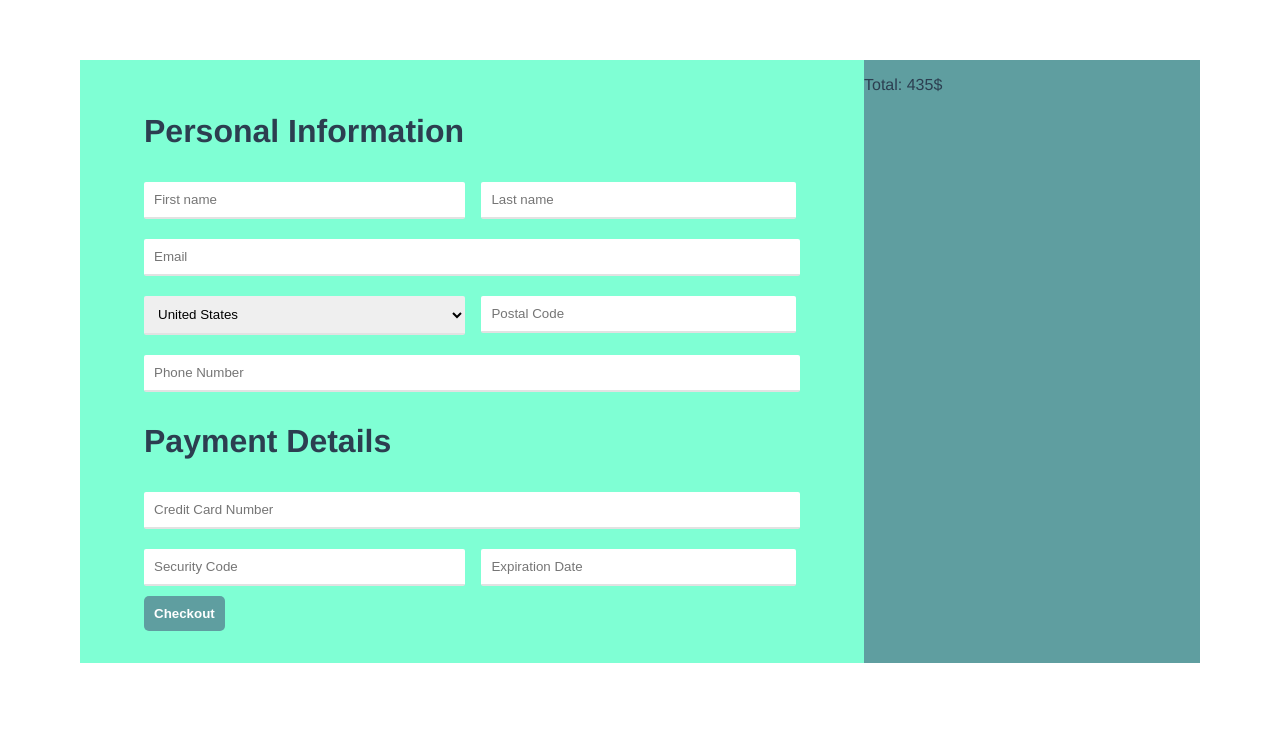
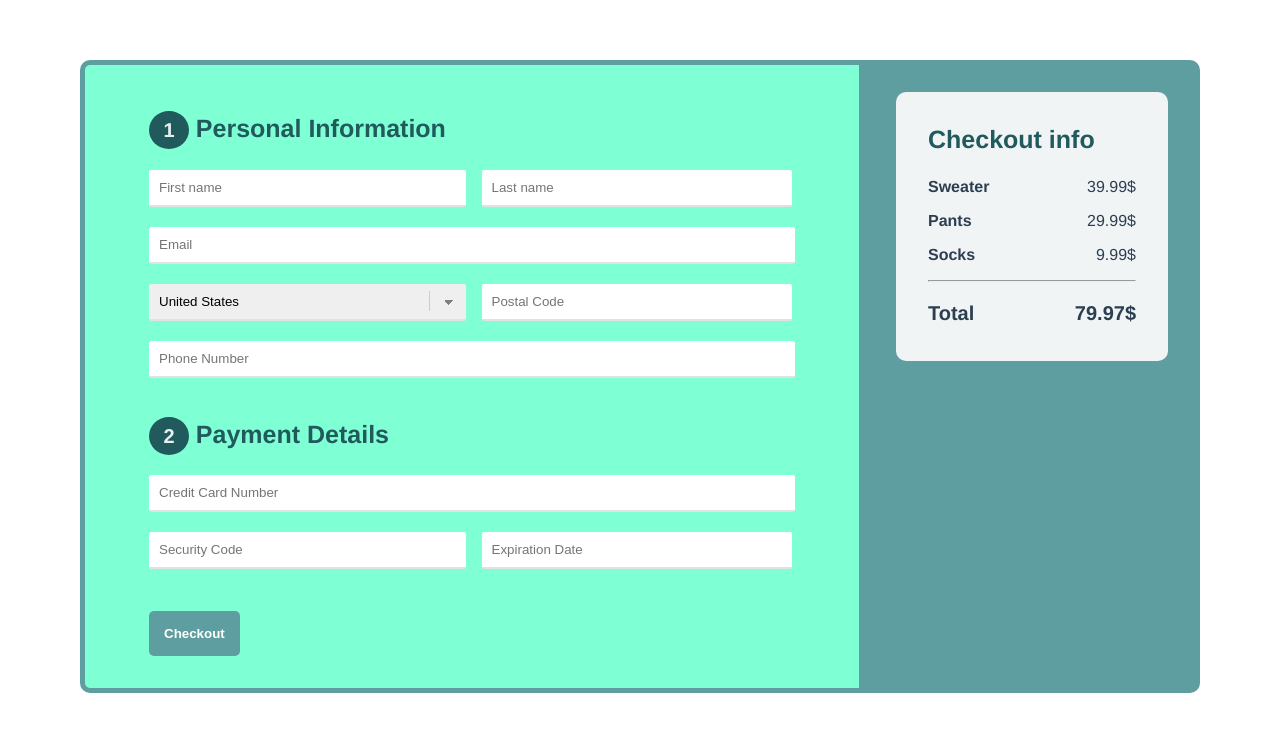
Before and after one commit to DavidSkole/VuePractices, a Vue app in the folder vuepractices/: page / in a window 1280 px wide. Shown: the top 732 px of the page. Built offline with nearby package versions, Linux system fonts and the light colour scheme.

Commit message:
Added more CSS

```diff
--- a/vuepractices/src/App.vue
+++ b/vuepractices/src/App.vue
@@ -34,9 +34,20 @@ export default {
 .primaryBtn {
   background-color: cadetblue;
   color: white;
-  padding: 10px;
+  padding: 15px;
   border: none;
   border-radius: 5px;
   font-weight: 600;
+  margin-top: 2rem;
+}
+
+.primaryBtn:hover{
+	cursor: pointer;
+	background-color: rgb(73, 139, 141);
+}
+
+h1{
+	font-size: 25px;
+	color: rgb(33, 90, 92);
 }
 </style>
--- a/vuepractices/src/components/CheckoutForm.vue
+++ b/vuepractices/src/components/CheckoutForm.vue
@@ -2,7 +2,7 @@
   <div class="checkout-container">
       <div class="left-section">
         <div class="personal-info">
-          <h1>Personal Information</h1>
+          <h1><span class="numberOrder">1</span> Personal Information</h1>
           <input type="text" name="firstName" class="wLeft" placeholder="First name">
           <input type="text" name="lastName" class="wRight" placeholder="Last name">
           <input type="text" name="email" class="w100" placeholder="Email">
@@ -15,7 +15,7 @@
           <input type="number" name="phone" class="w100" placeholder="Phone Number">
         </div>
         <div class="payment">
-          <h1>Payment Details</h1>
+          <h1><span class="numberOrder">2</span> Payment Details</h1>
           <input type="number" name="creditcard" class="w100" placeholder="Credit Card Number">
           <input type="number" name="securityCode" class="wLeft" placeholder="Security Code">
           <input type="number" name="expirationDate" class="wRight" placeholder="Expiration Date">
@@ -23,7 +23,14 @@
         <button class="primaryBtn">Checkout</button>
       </div>
       <div class="right-section">
-        <p>Total: 435$</p>
+		<div class="checkout-info">
+			<h1 class="checkoutHeader">Checkout info</h1>
+			<p class="checkout-item">Sweater <span class="right light">39.99$</span></p>
+			<p class="checkout-item">Pants <span class="right light">29.99$</span></p>
+			<p class="checkout-item">Socks <span class="right light">9.99$</span></p>
+			<hr>
+			<p class="checkout-sum">Total <span class="right">79.97$</span></p>
+		</div>
       </div>
   </div>
 </template>
@@ -37,11 +44,52 @@
   background-color: aquamarine;
   width: 70%;
   padding: 2rem 4rem;
+  border-top-left-radius: 10px;
+  border-bottom-left-radius: 10px;
+  border: 5px solid cadetblue;
 }
 
 .right-section {
   background-color: cadetblue;
   width: 30%;
+  padding: 2rem;
+  border-top-right-radius: 10px;
+  border-bottom-right-radius: 10px;
+}
+
+.checkoutHeader{
+	margin-bottom: 1.5rem;
+}
+
+.checkout-info{
+	background: rgb(241, 244, 245);
+	padding: 1rem 2rem;
+	border-radius: 10px;
+}
+
+.checkout-item{
+	font-weight: 600;
+}
+
+.checkout-sum{
+	font-size: 20px;
+	font-weight: 600;
+}
+
+.right {
+	float: right;
+}
+
+.light{
+	font-weight: 500;
+}
+
+.numberOrder {
+	font-size: 20px;
+	padding: 0.5rem 0.9rem;
+	border-radius: 100%;
+	background-color: rgb(33, 90, 92);
+	color: rgb(230, 240, 241);
 }
 
 input, select {
@@ -50,6 +98,35 @@ input, select {
   border-radius: 2px;
   border: none;
   border-bottom: 2px solid rgb(226, 226, 226);
+  -webkit-appearance: none;
+}
+
+select:hover {
+	cursor: pointer;
+}
+
+select {
+	background-image:
+    linear-gradient(45deg, transparent 50%, gray 50%),
+    linear-gradient(135deg, gray 50%, transparent 50%),
+    linear-gradient(to right, #ccc, #ccc);
+  background-position:
+    calc(101% - 20px) calc(1em + 3px),
+    calc(101% - 15px) calc(1em + 3px),
+    calc(101% - 2.9em);
+  background-size:
+    5px 5px,
+    5px 5px,
+    1px 1.5em;
+  background-repeat: no-repeat;
+}
+
+input::-webkit-outer-spin-button, input::-webkit-inner-spin-button {
+	-webkit-appearance: none;
+}
+
+.payment {
+	margin-top: 2rem;
 }
 
 .w100 {
```
